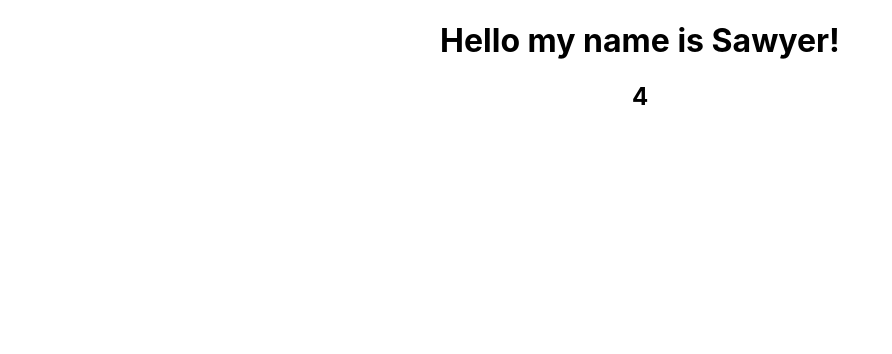
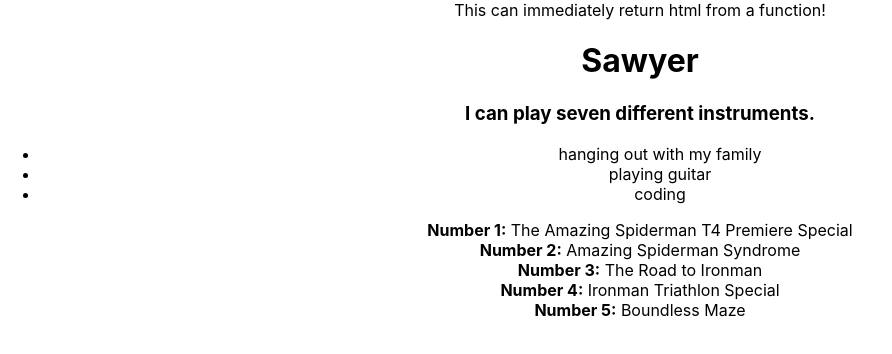
Before and after one commit to Number279/firstreactproject, a React (Create React App) app: page / in a window 1280 px wide. Shown: the top 354 px of the page, without its empty margins (0-892 px from the left). Built offline with nearby package versions, Linux system fonts and the light colour scheme.

Commit message:
Added 4 components: Name, ThingsILike, FunFact, and Top5Movies (needs revision)

```diff
--- a/src/App.js
+++ b/src/App.js
@@ -1,12 +1,23 @@
 import logo from './logo.svg';
 import './App.css';
+import MyComponent from './MyComponent.js';
+import Name from './Name';
+import FunFact from './FunFact';
+import ThingsILike from './ThingsILike.js';
+import Top5Movies from './Top5Movies';
+//created components are imported as jsx elements, effectively html elements
 
-const x = 4;
+//const x = 4;
+//almost always declare variables in React with const
 function App() {
   return (
     <div className="App">
-      <h1>Hello my name is Sawyer!</h1>
-      <h2>{x}</h2>
+      <MyComponent />
+      <Name customName="Sawyer"/>
+      <FunFact />
+      <ThingsILike />
+      <Top5Movies/>
+
     </div>
   );
 }
--- /dev/null
+++ b/src/FunFact.js
@@ -0,0 +1,10 @@
+import React from 'react';
+
+const FunFact = () => {
+    const myFact = "I can play seven different instruments."
+    return (
+        <h3>{myFact}</h3>
+    )
+    }
+
+export default FunFact;
--- /dev/null
+++ b/src/MyComponent.js
@@ -0,0 +1,8 @@
+import React from 'react';
+
+//you should almost always use const to declare variables
+const MyComponent = () => <div>This can immediately return html from a function!</div>
+
+//you can return html as the result of a function in React, sweet!
+export default MyComponent;
+//export allows you to use the component anywhere else with import
--- /dev/null
+++ b/src/Name.js
@@ -0,0 +1,11 @@
+import React from 'react';
+
+const Name = (props) => {
+    return (
+        <h1>{props.customName}</h1>
+
+    )
+}
+
+
+export default Name
--- /dev/null
+++ b/src/ThingsILike.js
@@ -0,0 +1,19 @@
+import React from 'react';
+
+const ThingsILike = () => {
+
+    const thingsILike = ['hanging out with my family', 'playing guitar', 'coding']
+
+    const listItems = thingsILike.map(thing =>
+        <li>{thing}</li>
+        );
+    return(
+        <ul>
+        {listItems}
+        </ul>
+
+    )
+
+}
+
+export default ThingsILike
--- /dev/null
+++ b/src/Top5Movies.js
@@ -0,0 +1,54 @@
+import React from 'react';
+
+const Top5Movies = () => {
+const movies = [
+    {
+      Title: "The Amazing Spiderman T4 Premiere Special",
+      Year: 2012,
+      imdbID: "tt2233044",
+    },
+    { Title: "Amazing Spiderman Syndrome", Year: 2012, imdbID: "tt2586634" },
+    { Title: "The Road to Ironman", Year: 2012, imdbID: "tt1712051" },
+    { Title: "Ironman Triathlon Special", Year: 2012, imdbID: "tt2622884" },
+    { Title: "Boundless Maze", Year: 2012, imdbID: "tt2260208" },
+    { Title: "Maze", Year: 2012, imdbID: "tt2290460" },
+    {
+      Title: "Harry Dean Stanton: Partly Fiction",
+      Year: 2012,
+      imdbID: "tt2372776",
+    },
+    {
+      Title: "Harry Potter and the Ten Years Later",
+      Year: 2012,
+      imdbID: "tt2335590",
+    },
+    {
+      Title: "Ain't It Cool with Harry Knowles",
+      Year: 2012,
+      imdbID: "tt2189892",
+    },
+    {
+      Title: "Creating the World of Harry Potter, Part 8: Growing Up",
+      Year: 2012,
+      imdbID: "tt2339417",
+    },
+  ];
+
+  const title = movies.map(movies =>
+    movies.Title);
+  const Number1 = title.slice(0,1);
+  const Number2 = title.slice(1,2)
+  const Number3 = title.slice(2,3)
+  const Number4 = title.slice(3,4)
+  const Number5 = title.slice(4,5)
+    return(
+      <div><b>Number 1:</b> {Number1}
+      <br /><b>Number 2:</b> {Number2}
+      <br /><b>Number 3:</b> {Number3}
+      <br /><b>Number 4:</b> {Number4}
+      <br /><b>Number 5:</b> {Number5}
+      </div>
+    )
+}
+
+export default Top5Movies
```
Also changed, not shown: 1 other file (tests, documents, lock files or other folders).
